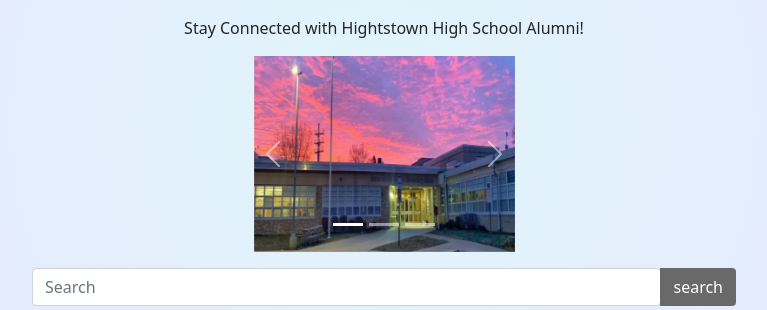
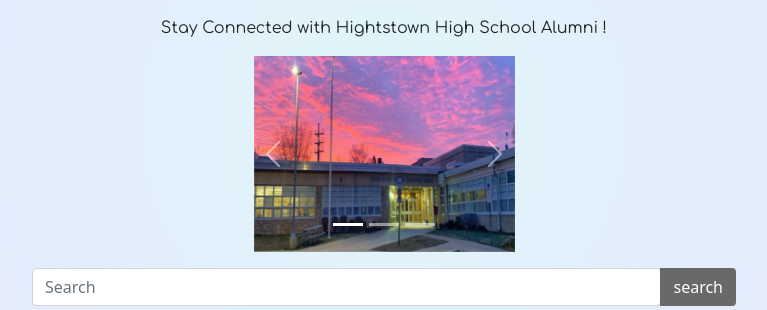
Before and after one commit to ritheshrajasekar/hhsalumniwebsite, a Flask app: page / in a window 1280 px wide. Shown: the part 62-372 px from the top of the page, without its empty margins (256-1023 px from the left). Run offline with Flask 2, Linux system fonts and the light colour scheme; data that the repository does not hold is empty; some libraries are stand-ins or nearby versions.

Commit message:
changed font

```diff
--- a/static/styles/main.css
+++ b/static/styles/main.css
@@ -166,3 +166,7 @@ body {
 .help-card:hover {
   background-color: rgb(235, 250, 230);
 }
+
+.home-page-title {
+  font-family: "Comfortaa", cursive;
+}
--- a/templates/base.html
+++ b/templates/base.html
@@ -16,7 +16,11 @@
       href="{{url_for('static',filename='styles/main.css')}}"
     />
     <script src="https://use.fontawesome.com/4a67e12f9c.js"></script>
-
+    <link rel="preconnect" href="https://fonts.gstatic.com" />
+    <link
+      href="https://fonts.googleapis.com/css2?family=Comfortaa&display=swap"
+      rel="stylesheet"
+    />
     <title>{% block title%}{% endblock%}</title>
   </head>
   <body>
--- a/templates/index.html
+++ b/templates/index.html
@@ -11,7 +11,7 @@ body%}
 </script>
 <div class="container">
   <div class="row justify-content-center mt-3 mb-3">
-    <div class="col-10 text-center">Stay Connected with Hightstown High School Alumni!</div>
+    <div class="col-10 text-center home-page-title">Stay Connected with Hightstown High School Alumni !</div>
   </div>
   <div class="row justify-content-center">
     <div class="col-md-4 col-lg-3 col-7">
```
